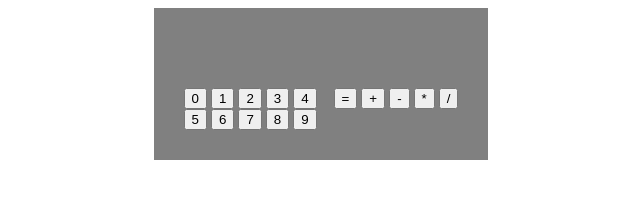
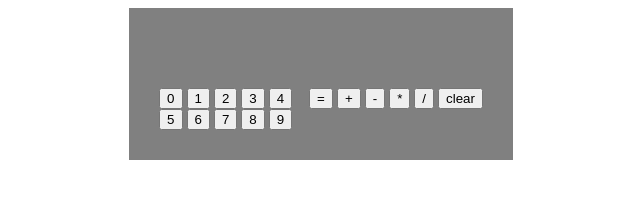
Before and after one commit to LunaBegray/Calculator, a plain HTML site: page index.html in a window 1280 px wide. Shown: the whole page, without its empty margins (319-959 px from the left). Drawn offline with Linux system fonts and the light colour scheme.

Commit message:
index.html

```diff
--- a/index.html
+++ b/index.html
@@ -30,6 +30,7 @@
                     <button class="op--">-</button>
                     <button class="op-*">*</button>
                     <button class="op-/">/</button>
+                    <button class="op-c">clear</button>
                 </div>
             </div>
         </div>
```
